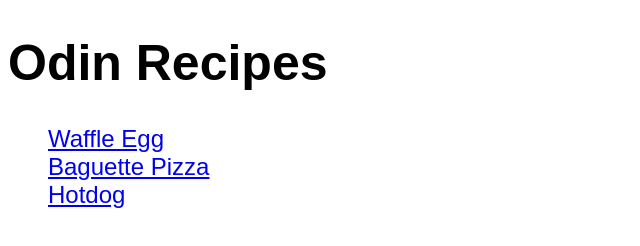
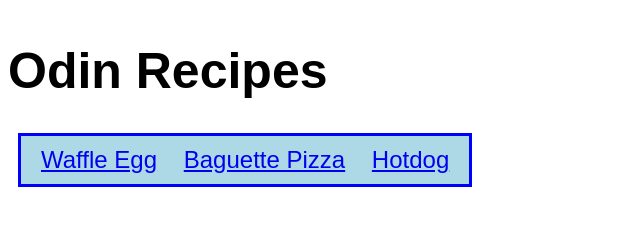
Before and after one commit to MisterC72/odin-recipes, a plain HTML site: page index.html in a window 1280 px wide. Shown: the whole page, without its empty margins (0-640 px from the left). Drawn offline with Linux system fonts and the light colour scheme.

Commit message:
Update the styles.css to improve look of index.html
modified:   styles.css

```diff
--- a/styles.css
+++ b/styles.css
@@ -1,6 +1,7 @@
 body{
     background-color: rgb(255, 255, 255);
     font-family: Arial, sans-serif;
+    display: inline-block;
 }
 
 h1{
@@ -24,10 +25,20 @@ p{
 }
 
 #main-menu{
+    background-color: lightblue;
+    padding: 10px;
+    margin: 10px;
     font-size: 24px;
     list-style: none;
+    display: block;
+    border-style: solid;
+    border-color: blue;
 }
 
+#main-menu li{
+    display: inline;
+    margin: 10px;
+}
 ol{
     font-size: 22px;
 }
```
